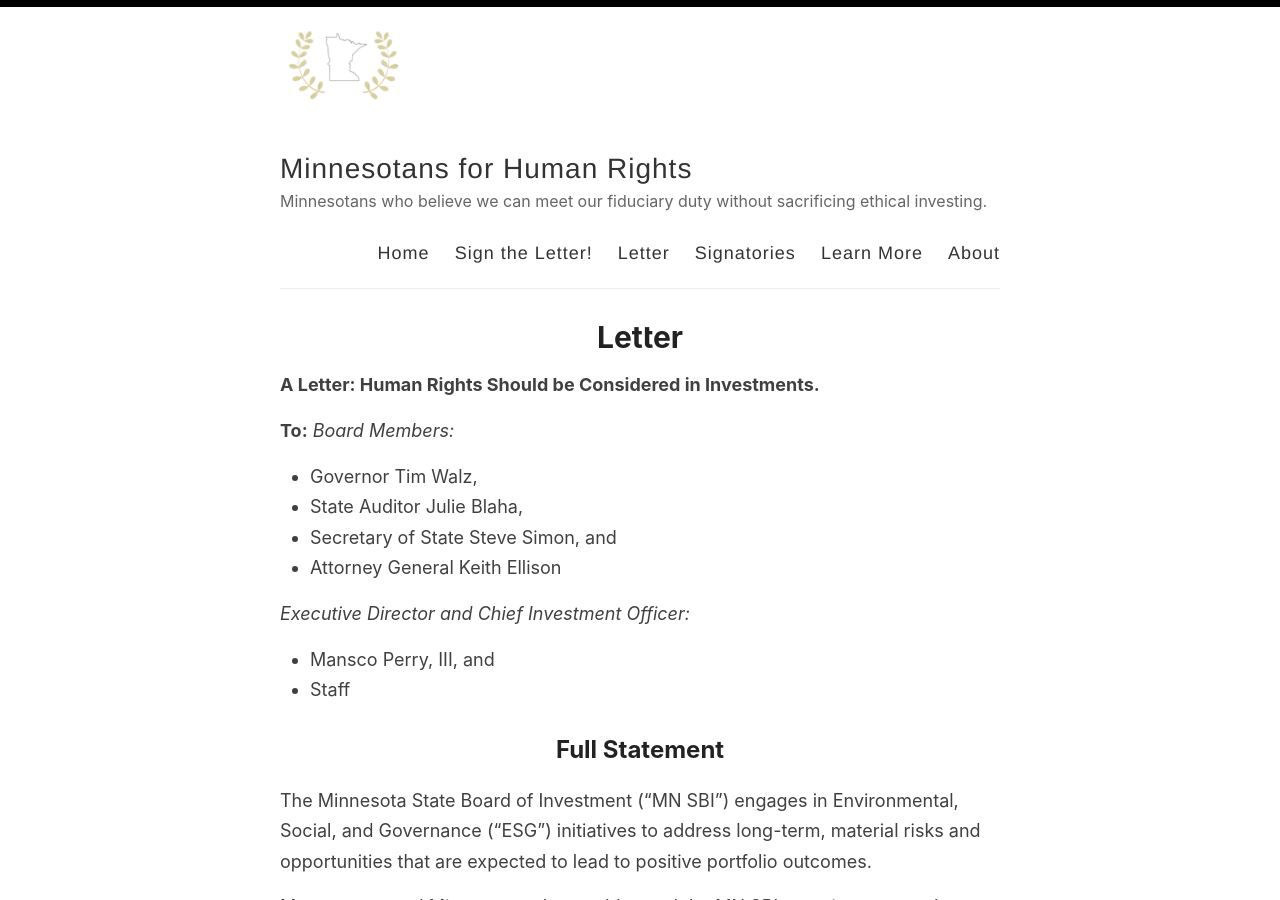
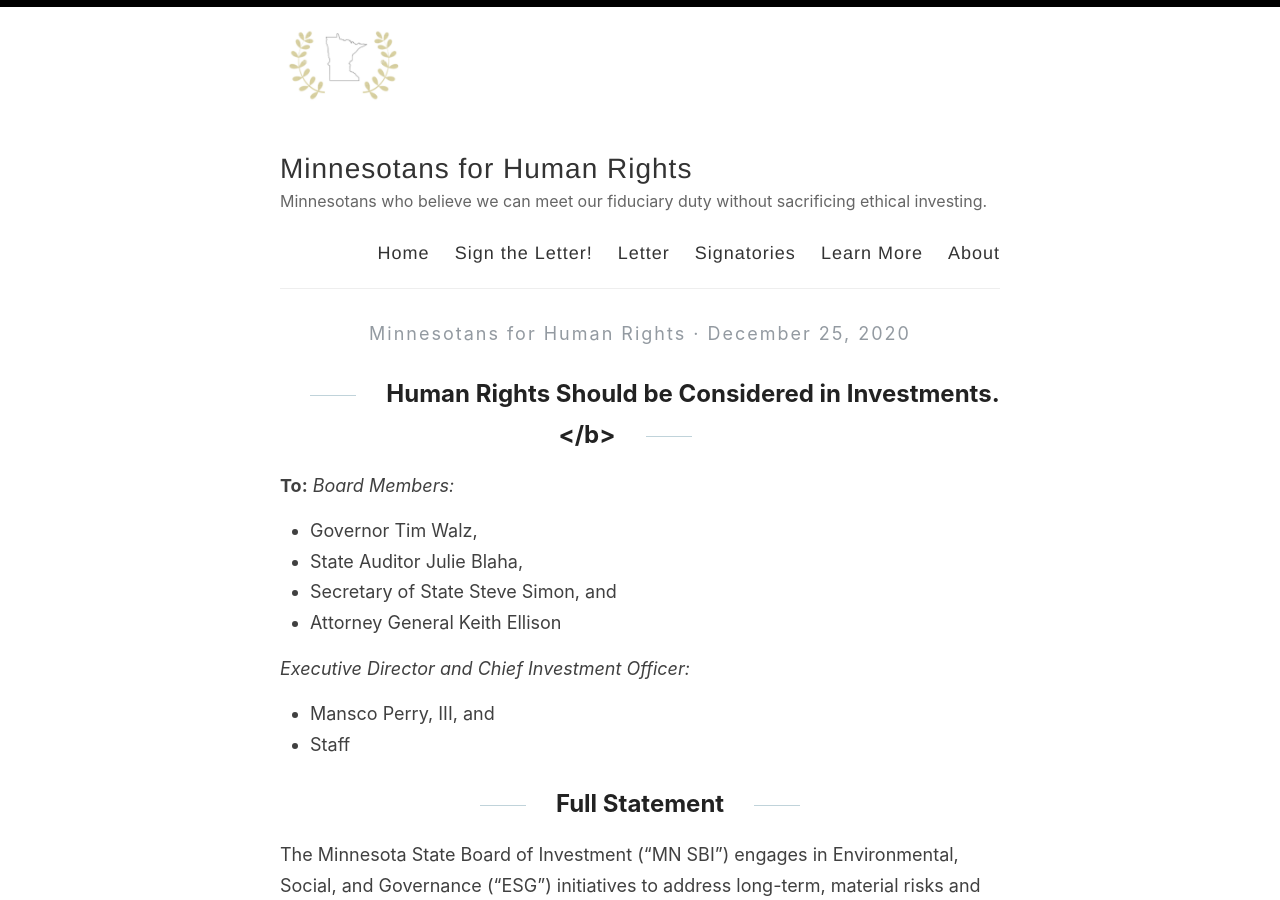
Before and after one commit to adamrahim/adamrahim.github.io, a Jekyll site: the page built from _posts/2020-12-25-letter.md, in a window 1280 px wide and 900 px high. Built offline with Jekyll 4.4.1, drawn with Linux system fonts in a browser that asks for light colours; our own code applies the rules of GitHub Pages for plain Markdown files; some of the changed lines change nothing that is shown; some of the changed text lies outside the part shown.

Commit message:
Update 2020-12-25-letter.md

```diff
--- a/_posts/2020-12-25-letter.md
+++ b/_posts/2020-12-25-letter.md
@@ -1,9 +1,9 @@
 ---
 layout: page
-title: Letter
+title: A Letter to the Minnesota State Board of Investment:
 permalink: /letter/
 ---
-<b>A Letter: Human Rights Should be Considered in Investments.</b>
+## Human Rights Should be Considered in Investments.</b>
 
 <b>To:</b>
 <i>Board Members:</i>
```
